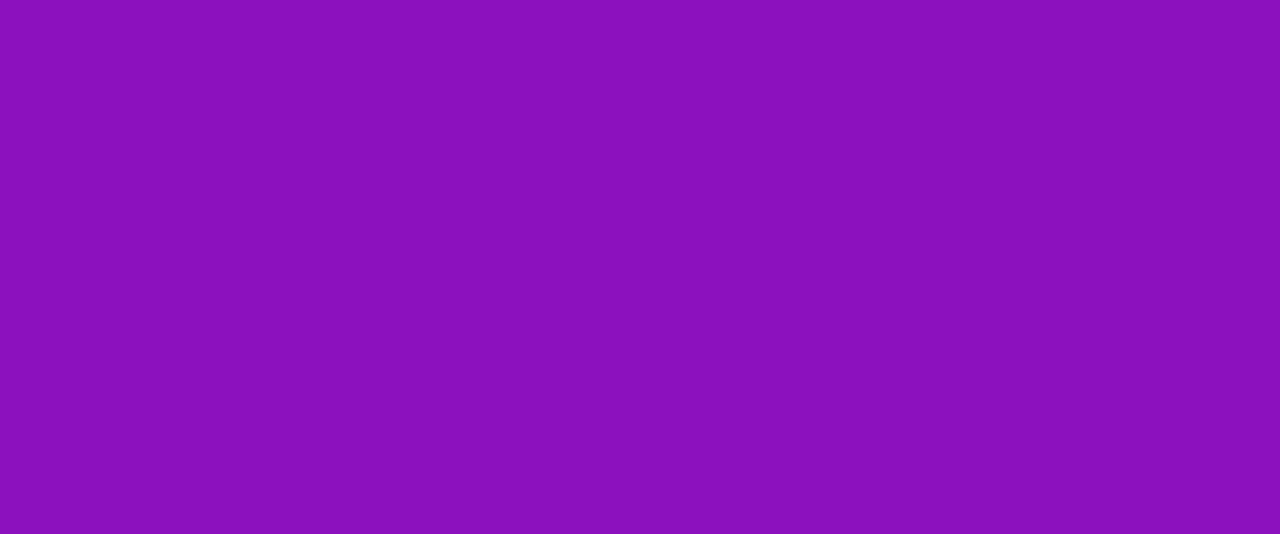
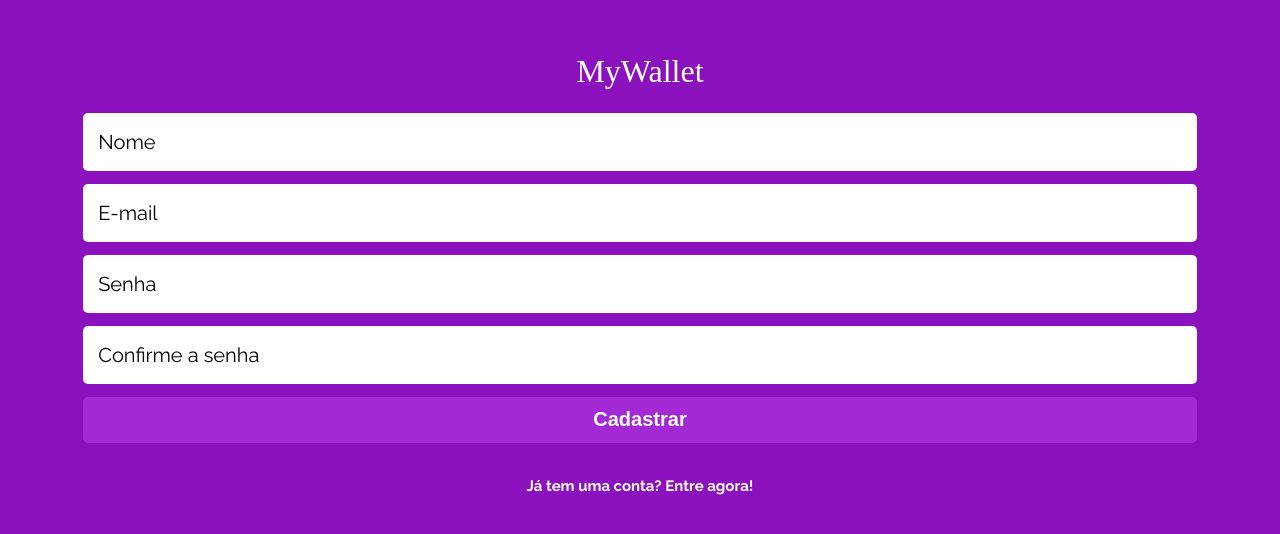
Before and after one commit to Kadugs/MyWallet-Front-end, a React (Create React App) app: page /sign-up in a window 1280 px wide. Shown: the part 126-660 px from the top of the page. Built offline with nearby package versions, Linux system fonts and the light colour scheme; a web font is replaced by a local one.

Commit message:
alignment fixed

```diff
--- a/src/components/Main/ContainerMain.js
+++ b/src/components/Main/ContainerMain.js
@@ -81,6 +81,8 @@
     font-size: 16px;
     color: #c6c6c6;
     margin-right: 10px;
+    display: inline-block;
+    width: 45px;
 `;
 const RecordTitle = styled.div `
     font-size: 16px;
--- a/src/components/Routes.js
+++ b/src/components/Routes.js
@@ -7,10 +7,10 @@
     return(
         <>
             <Switch>
-                <Route exact path="/signin">
+                <Route exact path="/sign-in">
                     <Login />
                 </Route>
-                <Route exact path="/signup">
+                <Route exact path="/sign-up">
                     <Register />
                 </Route>
                 <Route exact path="/">
--- a/src/components/login-and-register/Login.js
+++ b/src/components/login-and-register/Login.js
@@ -23,7 +23,7 @@
                 <Input type="password" placeholder="Senha" value={password} onChange={event => setPassword(event.target.value)}/>
                 <Button type="submit">Entrar</Button>
             </Form>
-            <Link to="/signup">
+            <Link to="/sign-up">
                 <P>Primeira vez? Cadastre-se!</P>
             </Link>
         </Container>
--- a/src/components/login-and-register/Register.js
+++ b/src/components/login-and-register/Register.js
@@ -28,7 +28,7 @@
                     <Input type="password" placeholder="Confirme a senha" value={confirmPassword} onChange={event => setConfirmPassword(event.target.value)}/>
                     <Button type="submit">Cadastrar</Button>
                 </Form>
-                <Link to="/signin">
+                <Link to="/sign-in">
                     <P>Já tem uma conta? Entre agora!</P>
                 </Link>
             </Container>
```
